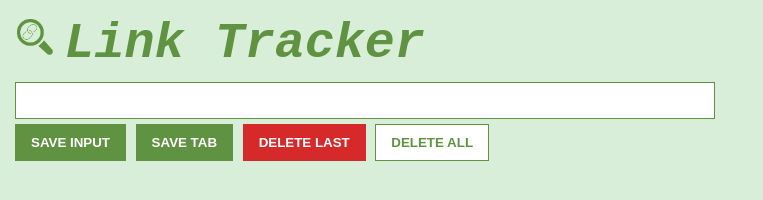
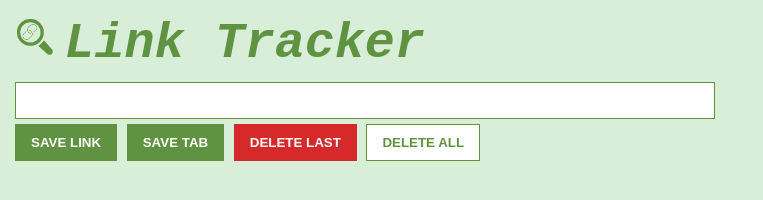
Before and after one commit to pmehta124/Link-Tracker, a browser extension: page index.html in a window 1280 px wide. Shown: the whole page, without its empty margins (0-763 px from the left). Drawn offline with Linux system fonts and the light colour scheme.

Commit message:
change to save link

```diff
--- a/index.html
+++ b/index.html
@@ -9,7 +9,7 @@
             <h2>Link Tracker</h2>
         </span>
         <input type="text" id="inputEl">
-        <button id="saveButton">SAVE INPUT</button>
+        <button id="saveButton">SAVE LINK</button>
         <button id="tabButton">SAVE TAB</button>
         <button id="deleteLast">DELETE LAST</button>
         <button id="deleteButton">DELETE ALL</button>
```
